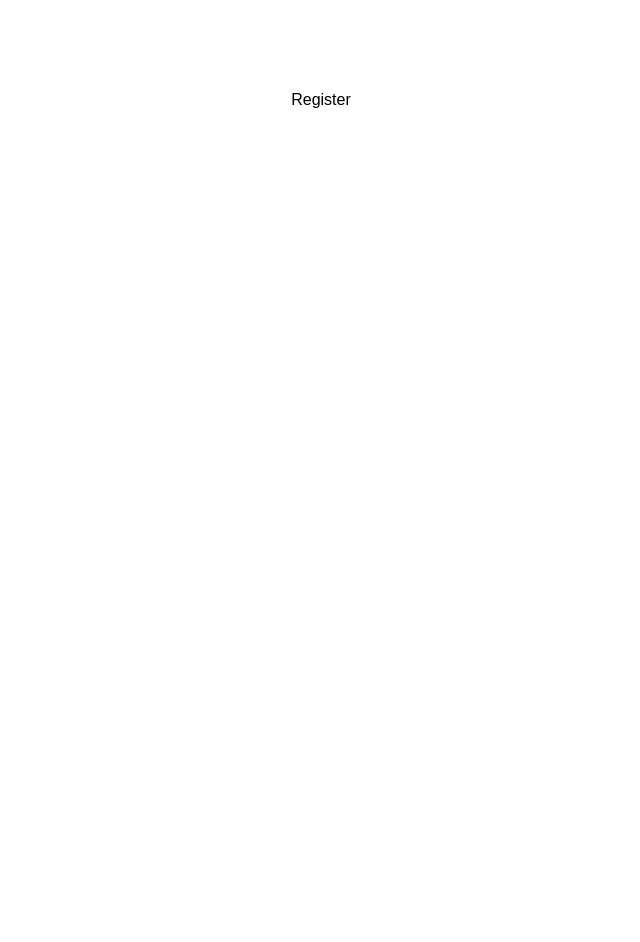
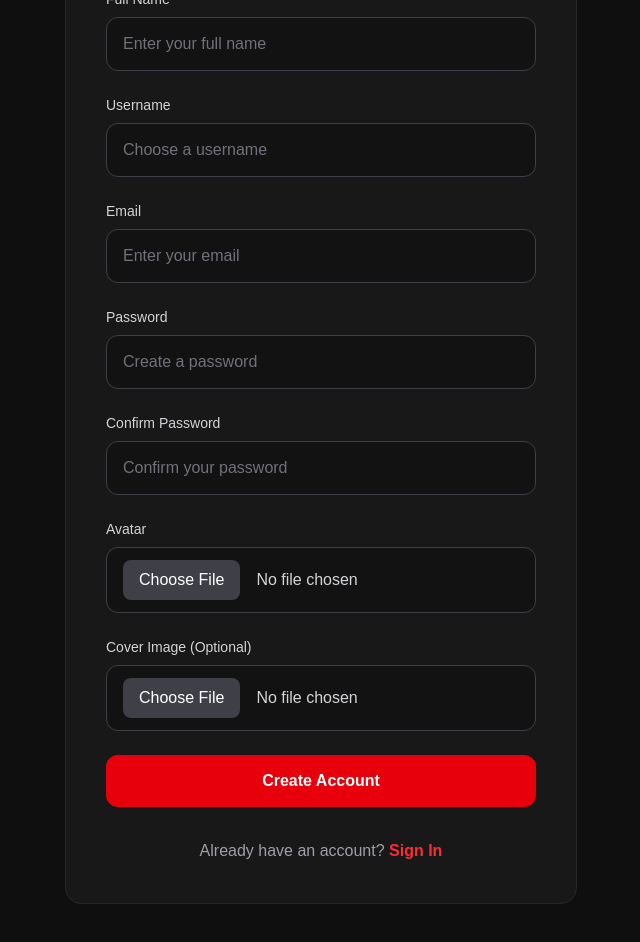
Before and after one commit to sharma-mayankkk/batmanTV, a React (Vite) app in the folder Frontend/: page /register in a window 1280 px wide. Shown: the part 300-1242 px from the top of the page, without its empty margins (319-959 px from the left). Before the commit the page ends 800 px from the top, so only its background shows below. Built offline with nearby package versions, Linux system fonts and the light colour scheme.

Commit message:
feat: add authentication components including Login, Register, AuthButton, AuthForm, and AuthInput

```diff
--- a/Frontend/src/layout/AuthLayout.jsx
+++ b/Frontend/src/layout/AuthLayout.jsx
@@ -1,12 +1,11 @@
-import React from "react";
 import { Outlet } from "react-router-dom";
 
 function AuthLayout() {
-    return (
-        <div className="min-h-screen flex items-center justify-center">
-            <Outlet />
-        </div>
-    );
+  return (
+    <div className="min-h-screen w-full bg-[#0f0f0f]">
+      <Outlet />
+    </div>
+  );
 }
 
 export default AuthLayout;
--- a/Frontend/src/pages/Login.jsx
+++ b/Frontend/src/pages/Login.jsx
@@ -1,9 +1,180 @@
-import React from 'react'
+import { useState } from "react";
+import { Link, useNavigate } from "react-router-dom";
+import { useDispatch } from "react-redux";
 
-function Login() {
+import batlogo from "../assets/batlogo.png";
+import { loginUser } from "../api/auth";
+import { login } from "../store/slices/authSlice";
+
+const Login = () => {
+  const dispatch = useDispatch();
+  const navigate = useNavigate();
+
+  const [formData, setFormData] = useState({
+    identifier: "",
+    password: "",
+  });
+
+  const [loading, setLoading] = useState(false);
+  const [error, setError] = useState("");
+
+  const handleChange = (e) => {
+    setFormData((prev) => ({
+      ...prev,
+      [e.target.name]: e.target.value,
+    }));
+  };
+
+  const handleSubmit = async (e) => {
+    e.preventDefault();
+
+    setLoading(true);
+    setError("");
+
+    try {
+      const credentials = formData.identifier.includes("@")
+        ? {
+          email: formData.identifier,
+          password: formData.password,
+        }
+        : {
+          username: formData.identifier,
+          password: formData.password,
+        };
+
+      const response = await loginUser(credentials);
+
+      dispatch(login(response.user));
+
+      navigate("/", { replace: true });
+
+      console.log("User stored in Redux:", response.user);
+    } catch (err) {
+      setError(
+        err.response?.data?.message ||
+        "Something went wrong. Please try again."
+      );
+    } finally {
+      setLoading(false);
+    }
+  };
+
   return (
-    <div>Login</div>
-  )
-}
+    <div className="min-h-screen flex items-center justify-center px-6 py-10">
+      <div className="w-full max-w-lg rounded-2xl border border-zinc-800 bg-[#181818] p-10">
+        {/* Logo */}
 
-export default Login
+        <div className="flex flex-col items-center mb-10">
+          <img
+            src={batlogo}
+            alt="BatmanTV"
+            className="w-20 h-20 object-contain"
+          />
+
+          <h1 className="mt-5 text-3xl font-bold text-white">
+            Welcome Back
+          </h1>
+
+          <p className="mt-2 text-zinc-400">
+            Sign in to continue to BatmanTV
+          </p>
+        </div>
+
+        <form onSubmit={handleSubmit} className="space-y-6">
+          <div>
+            <label className="mb-2 block text-sm font-medium text-zinc-300">
+              Email or Username
+            </label>
+
+            <input
+              type="text"
+              name="identifier"
+              value={formData.identifier}
+              onChange={handleChange}
+              placeholder="Enter your email or username"
+              className="
+                w-full
+                rounded-xl
+                border
+                border-zinc-700
+                bg-[#121212]
+                px-4
+                py-3.5
+                text-white
+                placeholder:text-zinc-500
+                outline-none
+                transition
+                focus:border-red-600
+              "
+              required
+            />
+          </div>
+
+          <div>
+            <label className="mb-2 block text-sm font-medium text-zinc-300">
+              Password
+            </label>
+
+            <input
+              type="password"
+              name="password"
+              value={formData.password}
+              onChange={handleChange}
+              placeholder="Enter your password"
+              className="
+                w-full
+                rounded-xl
+                border
+                border-zinc-700
+                bg-[#121212]
+                px-4
+                py-3.5
+                text-white
+                placeholder:text-zinc-500
+                outline-none
+                transition
+                focus:border-red-600
+              "
+              required
+            />
+          </div>
+
+          {error && (
+            <p className="text-sm text-red-500">{error}</p>
+          )}
+
+          <button
+            type="submit"
+            disabled={loading}
+            className="
+              w-full
+              rounded-xl
+              bg-red-600
+              py-3.5
+              font-semibold
+              text-white
+              transition
+              hover:bg-red-700
+              disabled:cursor-not-allowed
+              disabled:bg-red-400
+            "
+          >
+            {loading ? "Signing In..." : "Sign In"}
+          </button>
+        </form>
+
+        <p className="mt-8 text-center text-zinc-400">
+          Don't have an account?{" "}
+          <Link
+            to="/register"
+            className="font-semibold text-red-500 hover:underline"
+          >
+            Register
+          </Link>
+        </p>
+      </div>
+    </div>
+  );
+};
+
+export default Login;
--- a/Frontend/src/pages/Register.jsx
+++ b/Frontend/src/pages/Register.jsx
@@ -1,9 +1,154 @@
-import React from 'react'
+import { Link } from "react-router-dom";
+import batlogo from "../assets/batlogo.png";
 
-function Register() {
+const Register = () => {
   return (
-    <div>Register</div>
-  )
-}
+    <div className="min-h-screen flex items-center justify-center px-6 py-10">
+      <div className="w-full max-w-lg rounded-2xl border border-zinc-800 bg-[#181818] p-10">
 
-export default Register
+        {/* Logo */}
+
+        <div className="flex flex-col items-center mb-10">
+          <img
+            src={batlogo}
+            alt="BatmanTV Logo"
+            className="w-20 h-20 object-contain"
+          />
+
+          <h1 className="mt-5 text-3xl font-bold text-white">
+            Create Account
+          </h1>
+
+          <p className="mt-2 text-zinc-400">
+            Join BatmanTV and start sharing videos
+          </p>
+        </div>
+
+        <form className="space-y-6">
+
+          {/* Full Name */}
+
+          <div>
+            <label className="mb-2 block text-sm font-medium text-zinc-300">
+              Full Name
+            </label>
+
+            <input
+              type="text"
+              placeholder="Enter your full name"
+              className="w-full rounded-xl border border-zinc-700 bg-[#121212] px-4 py-3.5 text-white placeholder:text-zinc-500 outline-none transition focus:border-red-600"
+            />
+          </div>
+
+          {/* Username */}
+
+          <div>
+            <label className="mb-2 block text-sm font-medium text-zinc-300">
+              Username
+            </label>
+
+            <input
+              type="text"
+              placeholder="Choose a username"
+              className="w-full rounded-xl border border-zinc-700 bg-[#121212] px-4 py-3.5 text-white placeholder:text-zinc-500 outline-none transition focus:border-red-600"
+            />
+          </div>
+
+          {/* Email */}
+
+          <div>
+            <label className="mb-2 block text-sm font-medium text-zinc-300">
+              Email
+            </label>
+
+            <input
+              type="email"
+              placeholder="Enter your email"
+              className="w-full rounded-xl border border-zinc-700 bg-[#121212] px-4 py-3.5 text-white placeholder:text-zinc-500 outline-none transition focus:border-red-600"
+            />
+          </div>
+
+          {/* Password */}
+
+          <div>
+            <label className="mb-2 block text-sm font-medium text-zinc-300">
+              Password
+            </label>
+
+            <input
+              type="password"
+              placeholder="Create a password"
+              className="w-full rounded-xl border border-zinc-700 bg-[#121212] px-4 py-3.5 text-white placeholder:text-zinc-500 outline-none transition focus:border-red-600"
+            />
+          </div>
+
+          {/* Confirm Password */}
+
+          <div>
+            <label className="mb-2 block text-sm font-medium text-zinc-300">
+              Confirm Password
+            </label>
+
+            <input
+              type="password"
+              placeholder="Confirm your password"
+              className="w-full rounded-xl border border-zinc-700 bg-[#121212] px-4 py-3.5 text-white placeholder:text-zinc-500 outline-none transition focus:border-red-600"
+            />
+          </div>
+
+          {/* Avatar */}
+
+          <div>
+            <label className="mb-2 block text-sm font-medium text-zinc-300">
+              Avatar
+            </label>
+
+            <input
+              type="file"
+              accept="image/*"
+              className="w-full rounded-xl border border-zinc-700 bg-[#121212] px-4 py-3 text-zinc-300 file:mr-4 file:rounded-lg file:border-0 file:bg-zinc-700 file:px-4 file:py-2 file:text-white file:cursor-pointer hover:file:bg-red-700"
+            />
+          </div>
+
+          {/* Cover Image */}
+
+          <div>
+            <label className="mb-2 block text-sm font-medium text-zinc-300">
+              Cover Image (Optional)
+            </label>
+
+            <input
+              type="file"
+              accept="image/*"
+              className="w-full rounded-xl border border-zinc-700 bg-[#121212] px-4 py-3 text-zinc-300 file:mr-4 file:rounded-lg file:border-0 file:bg-zinc-700
+               file:px-4 file:py-2 file:text-white file:cursor-pointer hover:file:bg-red-700"
+            />
+          </div>
+
+          {/* Button */}
+
+          <button
+            type="submit"
+            className="w-full rounded-xl bg-red-600 py-3.5 font-semibold text-white transition hover:bg-red-700"
+          >
+            Create Account
+          </button>
+
+        </form>
+
+        <p className="mt-8 text-center text-zinc-400">
+          Already have an account?{" "}
+          <Link
+            to="/login"
+            className="font-semibold text-red-500 hover:underline"
+          >
+            Sign In
+          </Link>
+        </p>
+
+      </div>
+    </div>
+  );
+};
+
+export default Register;
```
Also changed, not shown: Frontend/src/components/auth/AuthButton.jsx (added), Frontend/src/components/auth/AuthForm.jsx (added), Frontend/src/components/auth/AuthInput.jsx (added).
